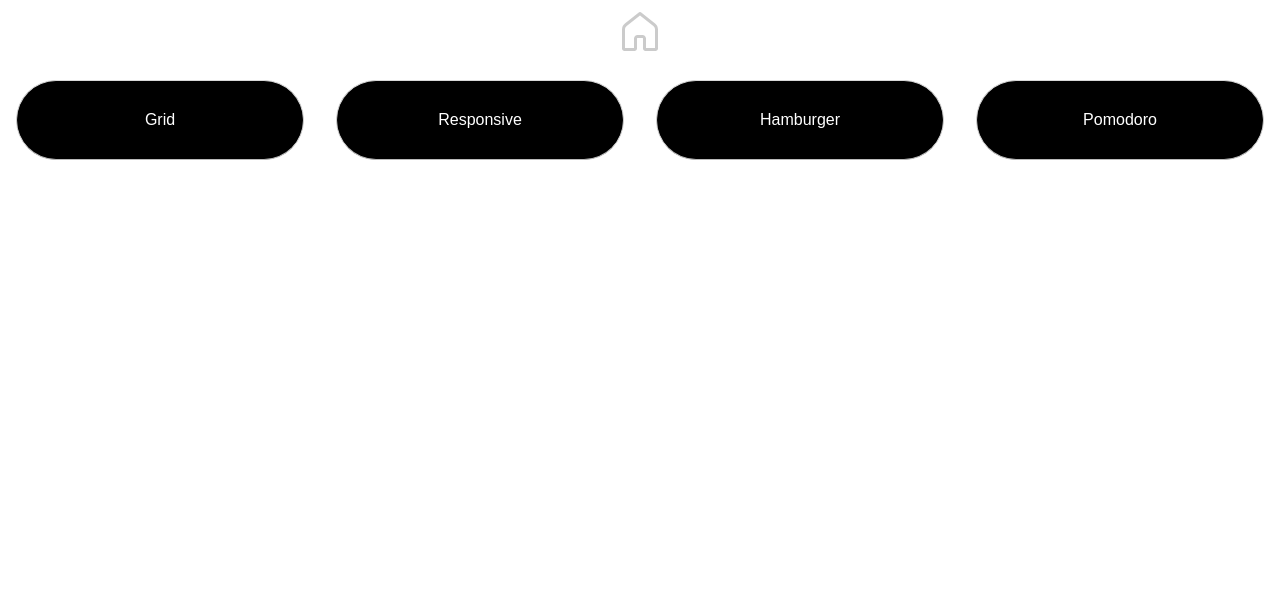
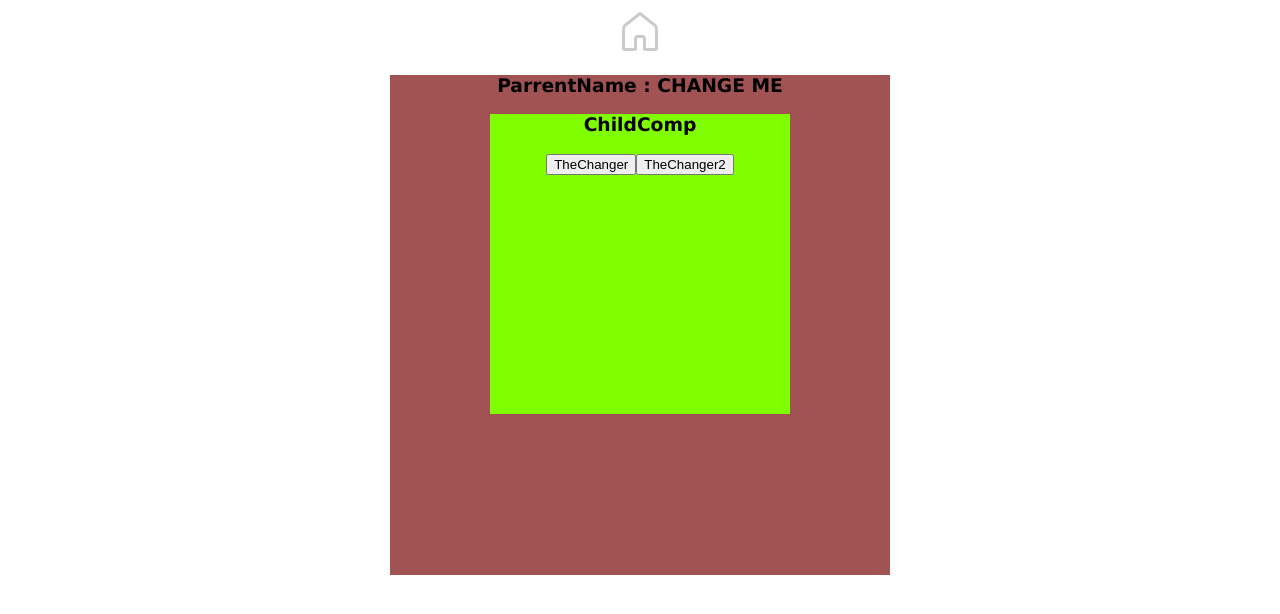
Before and after one commit to ethanolle/CrashTest, a React (Create React App) app: page /PassProps in a window 1280 px wide. Before the commit this address led to /. Shown: the top 614 px of the page. Built offline with nearby package versions, Linux system fonts and the light colour scheme.

Commit message:
finished Video File change parrent state

```diff
--- a/src/App.tsx
+++ b/src/App.tsx
@@ -6,6 +6,7 @@ import Header from './pages/Header/Header';
 import Responsive from './pages/Responsive/Responsive';
 import Hamburger from './pages/Hamburger/Hamburger';
 import Pomodoro from './pages/Pomodoro/Pomodoro';
+import PassProps from "./pages/PassProps/PassProps"
 import './App.css';
 
 const App = () => {
@@ -28,6 +29,9 @@ const App = () => {
         <Route path='/Pomodoro' exact>
           <Pomodoro />
         </Route>
+        <Route path='/PassProps' exact>
+          <PassProps />
+        </Route>
         <Redirect to='/' />
       </Switch>
     </BrowserRouter>
--- /dev/null
+++ b/src/components/Pomodoro/Test.js
@@ -0,0 +1,10 @@
+// import React from "react";
+// function Test(props) {
+//   return (
+//     <div>
+//       <h1>Test</h1>
+//       <button onClick={() => props.changeState("false")}>Pause</button>
+//     </div>
+//   );
+// }
+// export default Test;
--- a/src/pages/Main/Main.tsx
+++ b/src/pages/Main/Main.tsx
@@ -2,7 +2,7 @@ import './Main.css';
 import { Link } from 'react-router-dom';
 
 const Main = () => {
-  const pages: Array<string> = ['Grid', 'Responsive', 'Hamburger', 'Pomodoro'];
+  const pages: Array<string> = ['Grid', 'Responsive', 'Hamburger', 'Pomodoro',"PassProps"];
   return (
     <div className='buttonContainer'>
       {pages.map((i) => {
--- /dev/null
+++ b/src/pages/PassProps/ChildComp.css
@@ -0,0 +1,8 @@
+.childContainer {
+  display: block;
+  margin-left: auto;
+  margin-right: auto;
+  background: chartreuse;
+  width: 300px;
+  height: 300px;
+}
--- /dev/null
+++ b/src/pages/PassProps/ChildComp.js
@@ -0,0 +1,13 @@
+import "./ChildComp.css";
+
+const ChildComp = (props) => {
+  return (
+    <div className='childContainer'>
+      <h3>ChildComp</h3>
+      <button onClick={() => props.changeState("Changed2")}>TheChanger</button>
+      <button onClick={() => props.changeState("Changed1")}>TheChanger2</button>
+    </div>
+  );
+};
+
+export default ChildComp;
--- /dev/null
+++ b/src/pages/PassProps/PassProps.css
@@ -0,0 +1,13 @@
+.PassPropsContainer {
+  display: block;
+  margin-left: auto;
+  margin-right: auto;
+  text-align: center;
+  background: rgb(161, 82, 82);
+  width: 500px;
+  height: 500px;
+}
+
+.PassPropsContainer > h3 {
+  color: black;
+}
--- /dev/null
+++ b/src/pages/PassProps/PassProps.js
@@ -0,0 +1,16 @@
+import { useState, useEffect } from "react";
+import "./PassProps.css";
+import ChildComp from "./ChildComp";
+
+const PassProps = () => {
+  const [name, setName] = useState("CHANGE ME");
+
+  return (
+    <div className='PassPropsContainer'>
+      <h3>ParrentName : {name}</h3>
+      <ChildComp changeState={(props) => setName(props)} />
+    </div>
+  );
+};
+
+export default PassProps;
--- a/src/pages/Pomodoro/Pomodoro.js
+++ b/src/pages/Pomodoro/Pomodoro.js
@@ -1,10 +1,12 @@
 import "./Pomodoro.scss";
 import { useState, useRef } from "react";
 import Countdown from "react-countdown";
+import Test from "../../components/Pomodoro/Test";
 
 const Pomodoro = () => {
   const [time, setTime] = useState(Date.now());
   const [completed, setCompleted] = useState(false);
+  const [test, setTest] = useState("Ethan");
   const ref = useRef();
   let clickIn = new Audio("/sounds/clickIn.mp3");
   let clickOut = new Audio("/sounds/clickOut.mp3");
@@ -74,6 +76,8 @@ const Pomodoro = () => {
         <div className='buttonContainer'>
           <CompletedButtons isCompleted={completed} />,
         </div>
+        <Test changeState={(test) => setTest(test)} />
+        <h1>{test}</h1>
       </div>
     </div>
   );
```
Also changed, not shown: src/components/Pomodoro/News.js (added, +14 -0 lines), src/components/Pomodoro/ResetButton.js (deleted, +0 -17 lines), 1 other file (tests, documents, lock files or other folders).
